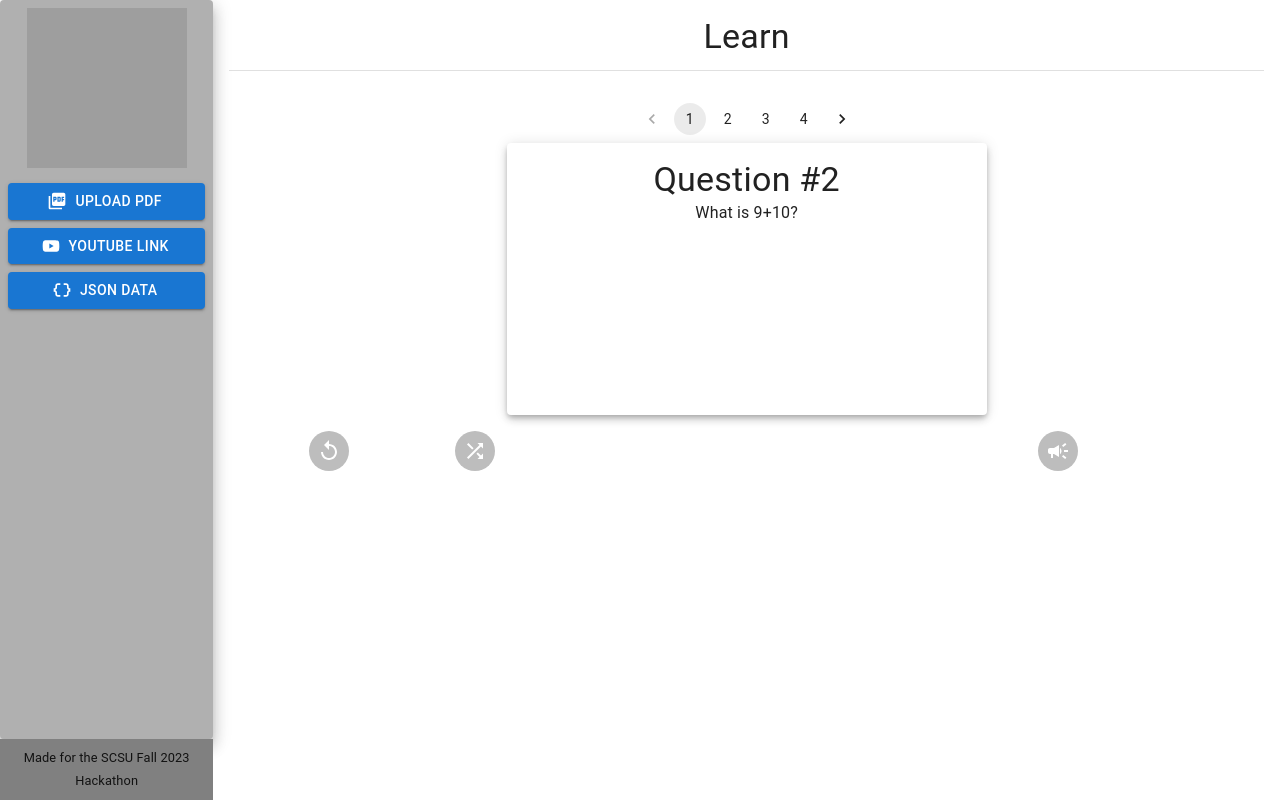
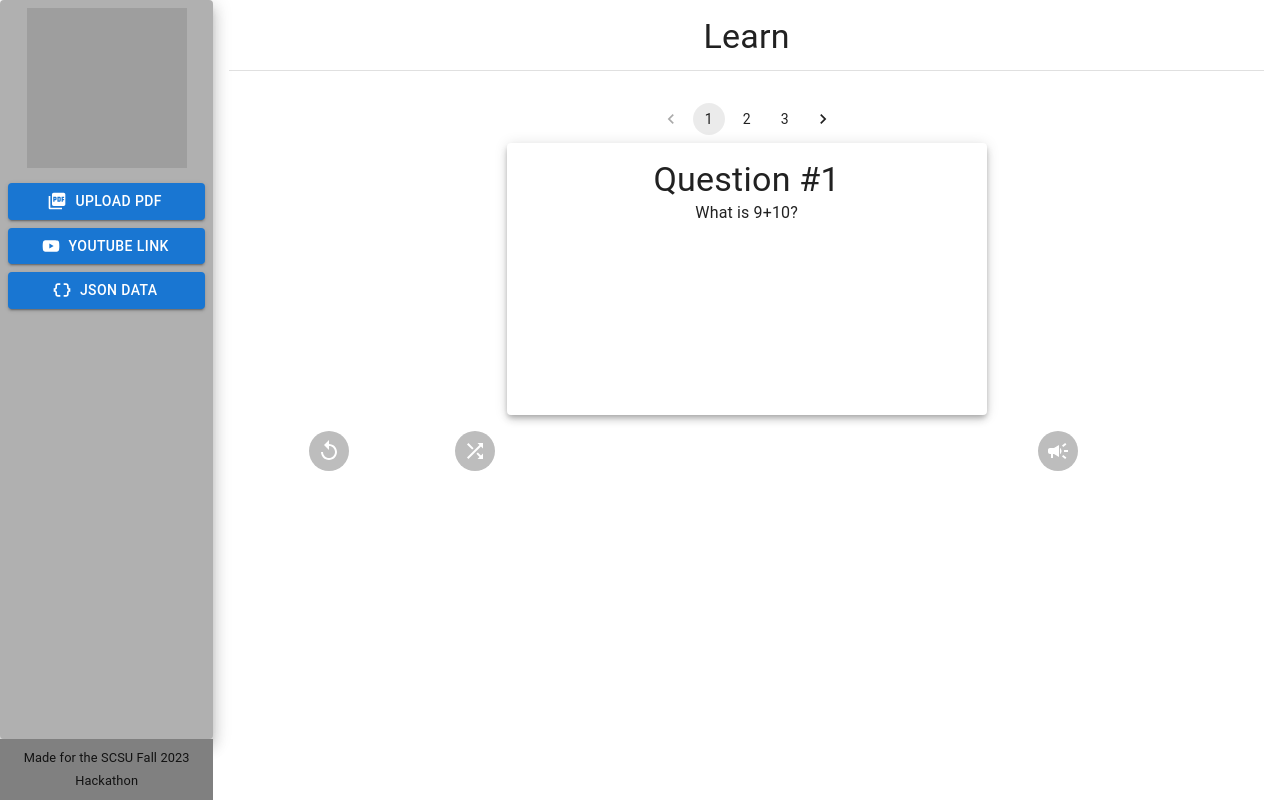
Before and after one commit to ashesh808/SCSUHackathonNov2023, a Next.js app in the folder client/: page /Flashcards in a window 1280 px wide. Built offline with nearby package versions, Linux system fonts and the light colour scheme; grey boxes are pictures that could not be loaded.

Commit message:
switched cards to json and added switch functionality

```diff
--- a/client/pages/Flashcards.js
+++ b/client/pages/Flashcards.js
@@ -1,3 +1,4 @@
+import React, { useState } from "react"
 import { Box, Avatar, Tooltip, Pagination, Grid } from "@mui/material"
 import ShuffleIcon from '@mui/icons-material/Shuffle';
 import ReplayIcon from '@mui/icons-material/Replay';
@@ -10,17 +11,41 @@ const cardNumber = 2
 const questionText = "What is 9+10?"
 const answerText = "This is a stupid meme from like 10 years ago"
 
+const cards = [
+  {
+    questionText: "What is 9+10?",
+    answerText: "This is a stupid meme from like 10 years ago",
+  },
+  {
+    questionText: "what is the meaning of life?",
+    answerText: "42",
+  },
+  {
+    questionText: "why do they call it oven when you of in the cold food of out hot eat the food?",
+    answerText: "yes",
+  }
+]
+
 export default function Flashcards () {
+  const [currentPage, setCurrentPage] = useState(1);
+
+  const handleChangePage = (event, page) => {
+    setCurrentPage(page);
+  };
+
+  const currentCardIndex = (currentPage - 1) % cards.length;
+  const currentCard = cards[currentCardIndex];
+
   return (
     <Box>
       <PageHeader title="Learn" />
 
       <Box style={{ display: "flex", justifyContent: "center", marginBottom: "0.5rem"}}>
-        <Pagination count={4} />
+        <Pagination count={cards.length} page={currentPage} onChange={handleChangePage} />
       </Box>
 
       <Box style={{ paddingRight: "5rem", paddingLeft: "5rem"}}>
-        <InfoCard cardNumber={cardNumber} questionText={questionText} answerText={answerText} />
+        <InfoCard cardNumber={currentCardIndex + 1} questionText={currentCard.questionText} answerText={currentCard.answerText} />
       </Box>
 
       <Grid container justifyContent="center" alignItems="center" style={{ marginTop: "1rem", marginBottom: "1rem", paddingRight: "5rem", paddingLeft: "5rem" }}>
```
